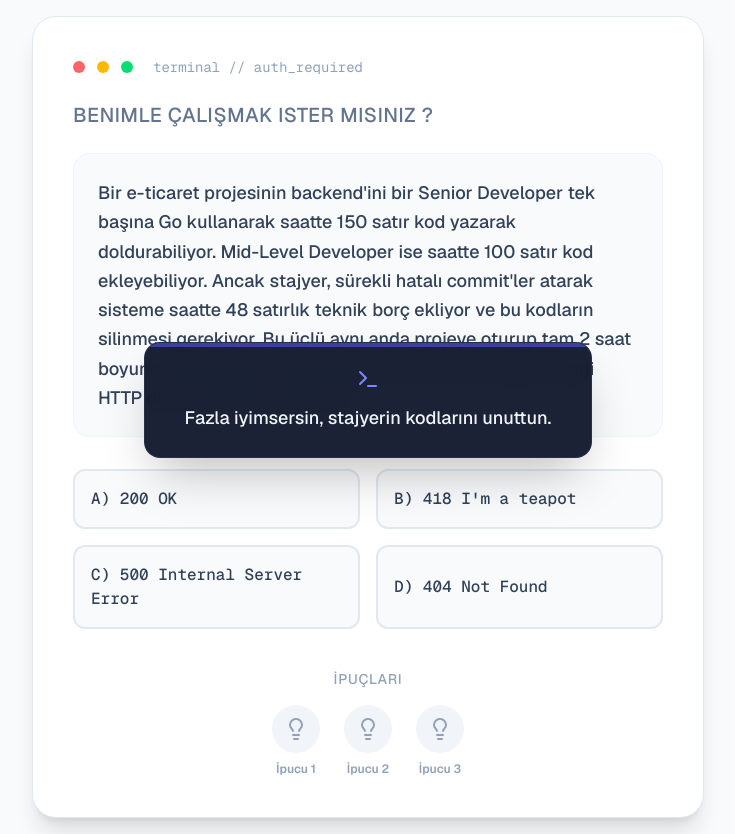
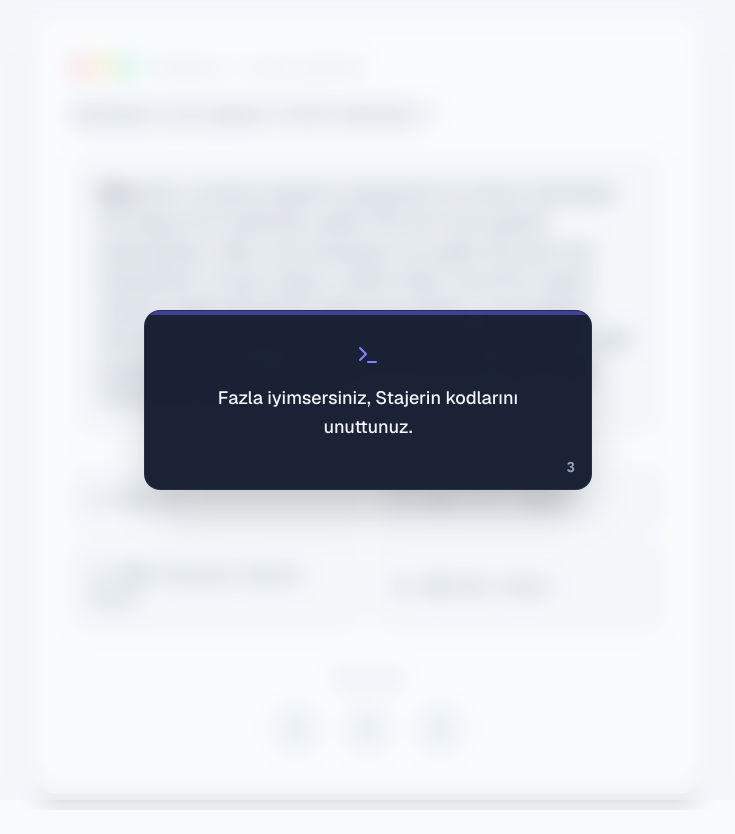
Before and after one commit to mtntasci/opencv, a Next.js app: page / in a window 1280 px wide. Both pictures are taken after a click on the button "A) 200 OK". Shown: the whole page, without its empty margins (272-1007 px from the left). After the commit the page ends 810 px from the top, so only its background shows below. Built offline with nearby package versions, Linux system fonts and the light colour scheme.

Commit message:
feat: replace popup notification with countdown timer and update hint interaction UI

```diff
--- a/src/app/page.tsx
+++ b/src/app/page.tsx
@@ -16,10 +16,8 @@ export default function Home() {
   const [popup, setPopup] = useState<{ message: string, id: number } | null>(null);
 
   const showPopupMessage = (msg: string) => {
+    // Only show one popup at a time, or replace current
     setPopup({ message: msg, id: Date.now() });
-    setTimeout(() => {
-      setPopup((prev) => (prev?.id === prev?.id ? null : prev));
-    }, 4000);
   };
 
   const handleCorrectAnswer = () => {
@@ -62,22 +60,55 @@ export default function Home() {
       {/* Center Popup Notification */}
       <AnimatePresence>
         {popup && (
-          <motion.div
+          <CountdownPopup
             key={popup.id}
-            initial={{ opacity: 0, scale: 0.9, y: 10 }}
-            animate={{ opacity: 1, scale: 1, y: 0 }}
-            exit={{ opacity: 0, scale: 0.9, y: 10 }}
-            className="fixed inset-0 pointer-events-none flex items-center justify-center z-50 px-4"
-          >
-            <div className="bg-slate-900/95 backdrop-blur-md text-white px-8 py-6 rounded-2xl shadow-2xl max-w-md w-full text-center border border-slate-700/50 relative overflow-hidden">
-              <div className="absolute top-0 left-0 w-full h-1 bg-indigo-500 opacity-50"></div>
-              <Terminal className="w-6 h-6 text-indigo-400 mx-auto mb-3" />
-              <p className="font-medium text-lg leading-relaxed text-slate-100">{popup.message}</p>
-            </div>
-          </motion.div>
+            message={popup.message}
+            onClose={() => setPopup(null)}
+          />
         )}
       </AnimatePresence>
     </main>
+  );
+}
+
+// --- COUNTDOWN POPUP COMPONENT ---
+function CountdownPopup({ message, onClose }: { message: string, onClose: () => void }) {
+  const [timeLeft, setTimeLeft] = useState(5);
+
+  useEffect(() => {
+    if (timeLeft <= 0) {
+      onClose();
+      return;
+    }
+    const timer = setTimeout(() => {
+      setTimeLeft((t) => t - 1);
+    }, 1000);
+    return () => clearTimeout(timer);
+  }, [timeLeft, onClose]);
+
+  return (
+    <motion.div
+      initial={{ opacity: 0 }}
+      animate={{ opacity: 1 }}
+      exit={{ opacity: 0 }}
+      className="fixed inset-0 flex items-center justify-center z-50 px-4 bg-slate-100/40 backdrop-blur-md"
+    >
+      <motion.div
+        initial={{ scale: 0.9, y: 10 }}
+        animate={{ scale: 1, y: 0 }}
+        exit={{ scale: 0.9, y: 10 }}
+        className="bg-slate-900/95 text-white px-8 py-8 rounded-2xl shadow-2xl max-w-md w-full text-center border border-slate-700/50 relative overflow-hidden"
+      >
+        <div className="absolute top-0 left-0 w-full h-1 bg-indigo-500 opacity-50"></div>
+        <Terminal className="w-6 h-6 text-indigo-400 mx-auto mb-4" />
+        <p className="font-medium text-lg leading-relaxed text-slate-100 mb-4">{message}</p>
+
+        {/* Countdown Timer */}
+        <div className="absolute bottom-3 right-4 text-slate-400 font-mono font-bold text-sm">
+          {timeLeft}
+        </div>
+      </motion.div>
+    </motion.div>
   );
 }
 
@@ -97,14 +128,13 @@ function PuzzleScreen({
     "Çıkan sonuç, aradığın bir sayfayı bulamadığında karşına çıkan hatadır."
   ];
 
-  const [activeHint, setActiveHint] = useState<number | null>(null);
+  const [activeHints, setActiveHints] = useState<number[]>([]);
 
   const handleHintClick = (index: number) => {
-    setActiveHint(index);
-    onShowHint(`İpucu ${index + 1}: ${hints[index]}`);
-    setTimeout(() => {
-      setActiveHint((prev) => (prev === index ? null : prev));
-    }, 4000);
+    if (!activeHints.includes(index)) {
+      setActiveHints((prev) => [...prev, index]);
+    }
+    onShowHint(hints[index]);
   };
 
   return (
@@ -128,26 +158,26 @@ function PuzzleScreen({
         </h1>
 
         <div className="prose prose-slate mb-8 bg-slate-50 p-6 rounded-2xl border border-slate-100 font-medium text-slate-700 leading-relaxed text-lg">
-          Bir e-ticaret projesinin backend'ini bir Senior Developer tek başına Go kullanarak saatte 150 satır kod yazarak doldurabiliyor. Mid-Level Developer ise saatte 100 satır kod ekleyebiliyor. Ancak stajyer, sürekli hatalı commit'ler atarak sisteme saatte 48 satırlık teknik borç ekliyor ve bu kodların silinmesi gerekiyor. Bu üçlü aynı anda projeye oturup tam 2 saat boyunca çalışırlarsa, ortaya çıkan net kod satırı sayısı hangi HTTP durum koduna eşit olur?
+          <strong className="font-bold text-slate-900">Mat.1.</strong> Bir e-ticaret projesinin backend'ini bir Senior Developer tek başına Go kullanarak saatte 150 satır kod yazarak doldurabiliyor. Mid-Level Developer ise saatte 100 satır kod ekleyebiliyor. Ancak stajyer, sürekli hatalı commit'ler atarak sisteme saatte 48 satırlık teknik borç ekliyor ve bu kodların silinmesi gerekiyor. Bu üçlü aynı anda projeye oturup tam 2 saat boyunca çalışırlarsa, ortaya çıkan net kod satırı sayısı hangi HTTP durum koduna eşit olur?
         </div>
 
         <div className="grid grid-cols-1 sm:grid-cols-2 gap-4 mb-10">
           <button
-            onClick={() => onWrongAnswer('Fazla iyimsersin, stajyerin kodlarını unuttun.')}
+            onClick={() => onWrongAnswer('Fazla iyimsersiniz, Stajerin kodlarını unuttunuz.')}
             className="group relative p-4 bg-slate-50 border-2 border-slate-200 hover:border-indigo-600 hover:bg-indigo-50 rounded-xl font-mono font-medium transition-all text-slate-700 hover:text-indigo-700 text-left"
           >
             A) 200 OK
           </button>
 
           <button
-            onClick={() => onWrongAnswer('Çay molası bitti, koda dön!')}
+            onClick={() => onWrongAnswer('Çay molası bitti, Çalışmaya devam.')}
             className="group relative p-4 bg-slate-50 border-2 border-slate-200 hover:border-indigo-600 hover:bg-indigo-50 rounded-xl font-mono font-medium transition-all text-slate-700 hover:text-indigo-700 text-left"
           >
             B) 418 I&apos;m a teapot
           </button>
 
           <button
-            onClick={() => onWrongAnswer('Sunucu hala ayakta, tekrar hesapla.')}
+            onClick={() => onWrongAnswer('Sunucu çalışıyor. Problemi çözelim.')}
             className="group relative p-4 bg-slate-50 border-2 border-slate-200 hover:border-indigo-600 hover:bg-indigo-50 rounded-xl font-mono font-medium transition-all text-slate-700 hover:text-indigo-700 text-left"
           >
             C) 500 Internal Server Error
@@ -165,7 +195,9 @@ function PuzzleScreen({
         <div className="flex flex-col items-center">
           <span className="text-sm font-medium text-slate-400 mb-4 uppercase tracking-wider">İpuçları</span>
           <div className="flex gap-6 justify-center">
-            {hints.map((_, index) => (
+            {hints.map((_, index) => {
+              const isActive = activeHints.includes(index);
+              return (
                 <button
                   key={index}
                   onClick={() => handleHintClick(index)}
@@ -173,20 +205,15 @@ function PuzzleScreen({
                 >
                   <div className={cn(
                     "p-3 rounded-full transition-all duration-300",
-                  activeHint === index
+                    isActive
                       ? "bg-yellow-100 text-yellow-500 shadow-[0_0_15px_rgba(234,179,8,0.5)]"
                       : "bg-slate-100 text-slate-400 hover:bg-slate-200 hover:text-slate-600"
                   )}>
-                  <Lightbulb className="w-6 h-6" />
+                    <Lightbulb className={cn("w-6 h-6", isActive && "fill-yellow-500")} />
                   </div>
-                <span className={cn(
-                  "text-xs font-semibold transition-colors duration-300",
-                  activeHint === index ? "text-yellow-600" : "text-slate-400"
-                )}>
-                  İpucu {index + 1}
-                </span>
                 </button>
-            ))}
+              );
+            })}
           </div>
         </div>
 
--- a/src/components/CV.tsx
+++ b/src/components/CV.tsx
@@ -44,7 +44,7 @@ export default function CV() {
       tn.node.textContent = tn.originalText.replace(/\S/g, () => Math.floor(Math.random() * 10).toString());
     });
 
-    const totalDuration = 2000;
+    const totalDuration = 4500;
     const start = performance.now();
     let animationFrameId: number;
 
```
Lines whose indentation alone changed are shown as unchanged.
